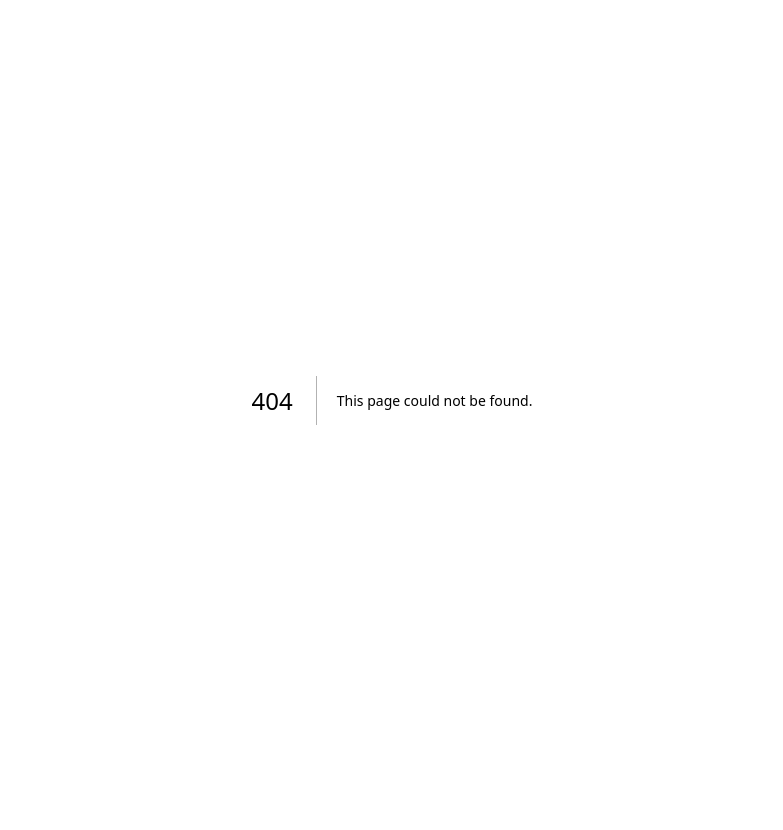
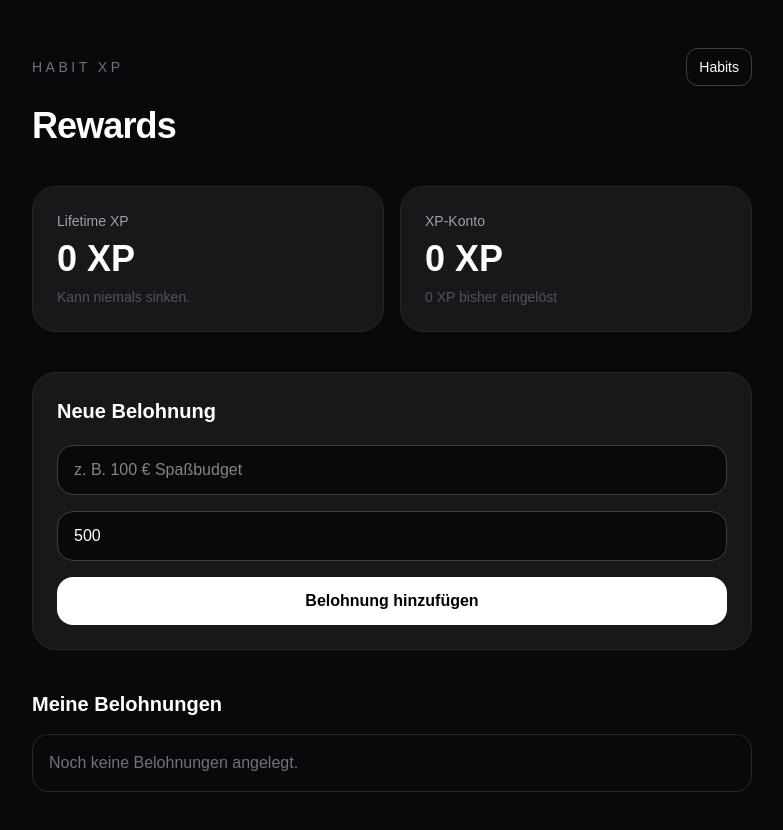
Before and after one commit to christianfelten21-cpu/habit-xp, a Next.js app: page /rewards in a window 1280 px wide. Before the commit this address had no page. Shown: the top 830 px of the page, without its empty margins (248-1031 px from the left). Before the commit the page ends 800 px from the top, so only its background shows below. Built offline with nearby package versions, Linux system fonts and the light colour scheme.

Commit message:
Add rewards account page

```diff
--- /dev/null
+++ b/app/rewards/page.tsx
@@ -0,0 +1,244 @@
+"use client";
+
+import Link from "next/link";
+import { useEffect, useMemo, useState } from "react";
+
+type Habit = {
+  id: number;
+  name: string;
+  weeklyTarget: number;
+  xpReward: number;
+  logs: string[];
+};
+
+type Reward = {
+  id: number;
+  name: string;
+  xpCost: number;
+};
+
+type Redemption = {
+  id: number;
+  rewardName: string;
+  xpCost: number;
+  redeemedAt: string;
+};
+
+function localDateString(date = new Date()) {
+  const year = date.getFullYear();
+  const month = String(date.getMonth() + 1).padStart(2, "0");
+  const day = String(date.getDate()).padStart(2, "0");
+  return `${year}-${month}-${day}`;
+}
+
+function parseLocalDate(dateString: string) {
+  return new Date(`${dateString}T12:00:00`);
+}
+
+function getMonday(date: Date) {
+  const copy = new Date(date);
+  const day = copy.getDay();
+  copy.setDate(copy.getDate() + (day === 0 ? -6 : 1 - day));
+  copy.setHours(0, 0, 0, 0);
+  return copy;
+}
+
+function getWeekKey(dateString: string) {
+  return localDateString(getMonday(parseLocalDate(dateString)));
+}
+
+function earnedXp(habits: Habit[]) {
+  let total = 0;
+
+  for (const habit of habits) {
+    const weeklyCounts = new Map<string, number>();
+
+    for (const log of habit.logs) {
+      const week = getWeekKey(log);
+      weeklyCounts.set(week, (weeklyCounts.get(week) ?? 0) + 1);
+    }
+
+    for (const count of weeklyCounts.values()) {
+      if (count >= habit.weeklyTarget) total += habit.xpReward;
+    }
+  }
+
+  return total;
+}
+
+export default function RewardsPage() {
+  const [habits, setHabits] = useState<Habit[]>([]);
+  const [rewards, setRewards] = useState<Reward[]>([]);
+  const [redemptions, setRedemptions] = useState<Redemption[]>([]);
+  const [name, setName] = useState("");
+  const [xpCost, setXpCost] = useState(500);
+  const [loaded, setLoaded] = useState(false);
+
+  useEffect(() => {
+    const savedHabits = localStorage.getItem("habit-xp-habits");
+    const savedRewards = localStorage.getItem("habit-xp-rewards");
+    const savedRedemptions = localStorage.getItem("habit-xp-redemptions");
+
+    if (savedHabits) setHabits(JSON.parse(savedHabits));
+    if (savedRewards) setRewards(JSON.parse(savedRewards));
+    if (savedRedemptions) setRedemptions(JSON.parse(savedRedemptions));
+    setLoaded(true);
+  }, []);
+
+  useEffect(() => {
+    if (!loaded) return;
+    localStorage.setItem("habit-xp-rewards", JSON.stringify(rewards));
+    localStorage.setItem("habit-xp-redemptions", JSON.stringify(redemptions));
+  }, [rewards, redemptions, loaded]);
+
+  const lifetimeXp = useMemo(() => earnedXp(habits), [habits]);
+  const spentXp = useMemo(
+    () => redemptions.reduce((sum, redemption) => sum + redemption.xpCost, 0),
+    [redemptions]
+  );
+  const availableXp = lifetimeXp - spentXp;
+
+  function addReward() {
+    if (!name.trim() || xpCost < 1) return;
+
+    setRewards((current) => [
+      ...current,
+      { id: Date.now(), name: name.trim(), xpCost },
+    ]);
+    setName("");
+    setXpCost(500);
+  }
+
+  function redeemReward(reward: Reward) {
+    if (availableXp < reward.xpCost) return;
+
+    setRedemptions((current) => [
+      ...current,
+      {
+        id: Date.now(),
+        rewardName: reward.name,
+        xpCost: reward.xpCost,
+        redeemedAt: new Date().toISOString(),
+      },
+    ]);
+  }
+
+  return (
+    <main className="min-h-screen bg-zinc-950 text-white">
+      <div className="mx-auto max-w-3xl px-6 py-12">
+        <header className="mb-10">
+          <div className="mb-5 flex items-center justify-between gap-4">
+            <p className="text-sm uppercase tracking-[0.25em] text-zinc-500">
+              Habit XP
+            </p>
+            <Link
+              href="/"
+              className="rounded-xl border border-zinc-700 px-3 py-2 text-sm transition hover:bg-zinc-800"
+            >
+              Habits
+            </Link>
+          </div>
+          <h1 className="text-4xl font-bold tracking-tight">Rewards</h1>
+        </header>
+
+        <section className="mb-10 grid gap-4 sm:grid-cols-2">
+          <div className="rounded-3xl border border-zinc-800 bg-zinc-900 p-6">
+            <p className="text-sm text-zinc-400">Lifetime XP</p>
+            <p className="mt-2 text-4xl font-bold">{lifetimeXp} XP</p>
+            <p className="mt-2 text-sm text-zinc-600">Kann niemals sinken.</p>
+          </div>
+          <div className="rounded-3xl border border-zinc-800 bg-zinc-900 p-6">
+            <p className="text-sm text-zinc-400">XP-Konto</p>
+            <p className="mt-2 text-4xl font-bold">{availableXp} XP</p>
+            <p className="mt-2 text-sm text-zinc-600">
+              {spentXp} XP bisher eingelöst
+            </p>
+          </div>
+        </section>
+
+        <section className="mb-10 rounded-3xl border border-zinc-800 bg-zinc-900 p-6">
+          <h2 className="mb-5 text-xl font-semibold">Neue Belohnung</h2>
+          <div className="space-y-4">
+            <input
+              value={name}
+              onChange={(event) => setName(event.target.value)}
+              placeholder="z. B. 100 € Spaßbudget"
+              className="w-full rounded-2xl border border-zinc-700 bg-zinc-950 px-4 py-3 outline-none focus:border-zinc-400"
+            />
+            <input
+              type="number"
+              min="1"
+              step="50"
+              value={xpCost}
+              onChange={(event) => setXpCost(Number(event.target.value))}
+              className="w-full rounded-2xl border border-zinc-700 bg-zinc-950 px-4 py-3 outline-none focus:border-zinc-400"
+            />
+            <button
+              onClick={addReward}
+              className="w-full rounded-2xl bg-white px-4 py-3 font-semibold text-black transition hover:bg-zinc-200"
+            >
+              Belohnung hinzufügen
+            </button>
+          </div>
+        </section>
+
+        <section className="space-y-3">
+          <h2 className="mb-4 text-xl font-semibold">Meine Belohnungen</h2>
+          {rewards.length === 0 ? (
+            <p className="rounded-2xl border border-zinc-800 p-4 text-zinc-500">
+              Noch keine Belohnungen angelegt.
+            </p>
+          ) : (
+            rewards.map((reward) => {
+              const affordable = availableXp >= reward.xpCost;
+              return (
+                <article
+                  key={reward.id}
+                  className="flex items-center justify-between gap-4 rounded-3xl border border-zinc-800 bg-zinc-900 p-5"
+                >
+                  <div>
+                    <h3 className="font-semibold">{reward.name}</h3>
+                    <p className="mt-1 text-sm text-zinc-400">
+                      {reward.xpCost} XP
+                    </p>
+                  </div>
+                  <button
+                    onClick={() => redeemReward(reward)}
+                    disabled={!affordable}
+                    className="rounded-2xl bg-white px-4 py-2 font-semibold text-black transition enabled:hover:bg-zinc-200 disabled:cursor-not-allowed disabled:opacity-30"
+                  >
+                    Einlösen
+                  </button>
+                </article>
+              );
+            })
+          )}
+        </section>
+
+        {redemptions.length > 0 && (
+          <section className="mt-10">
+            <h2 className="mb-4 text-xl font-semibold">Einlöseverlauf</h2>
+            <div className="space-y-2">
+              {[...redemptions].reverse().map((redemption) => (
+                <div
+                  key={redemption.id}
+                  className="flex items-center justify-between gap-4 rounded-2xl border border-zinc-800 px-4 py-3"
+                >
+                  <div>
+                    <p className="text-zinc-300">{redemption.rewardName}</p>
+                    <p className="text-xs text-zinc-600">
+                      {new Intl.DateTimeFormat("de-DE").format(
+                        new Date(redemption.redeemedAt)
+                      )}
+                    </p>
+                  </div>
+                  <span className="font-semibold">-{redemption.xpCost} XP</span>
+                </div>
+              ))}
+            </div>
+          </section>
+        )}
+      </div>
+    </main>
+  );
+}
```
